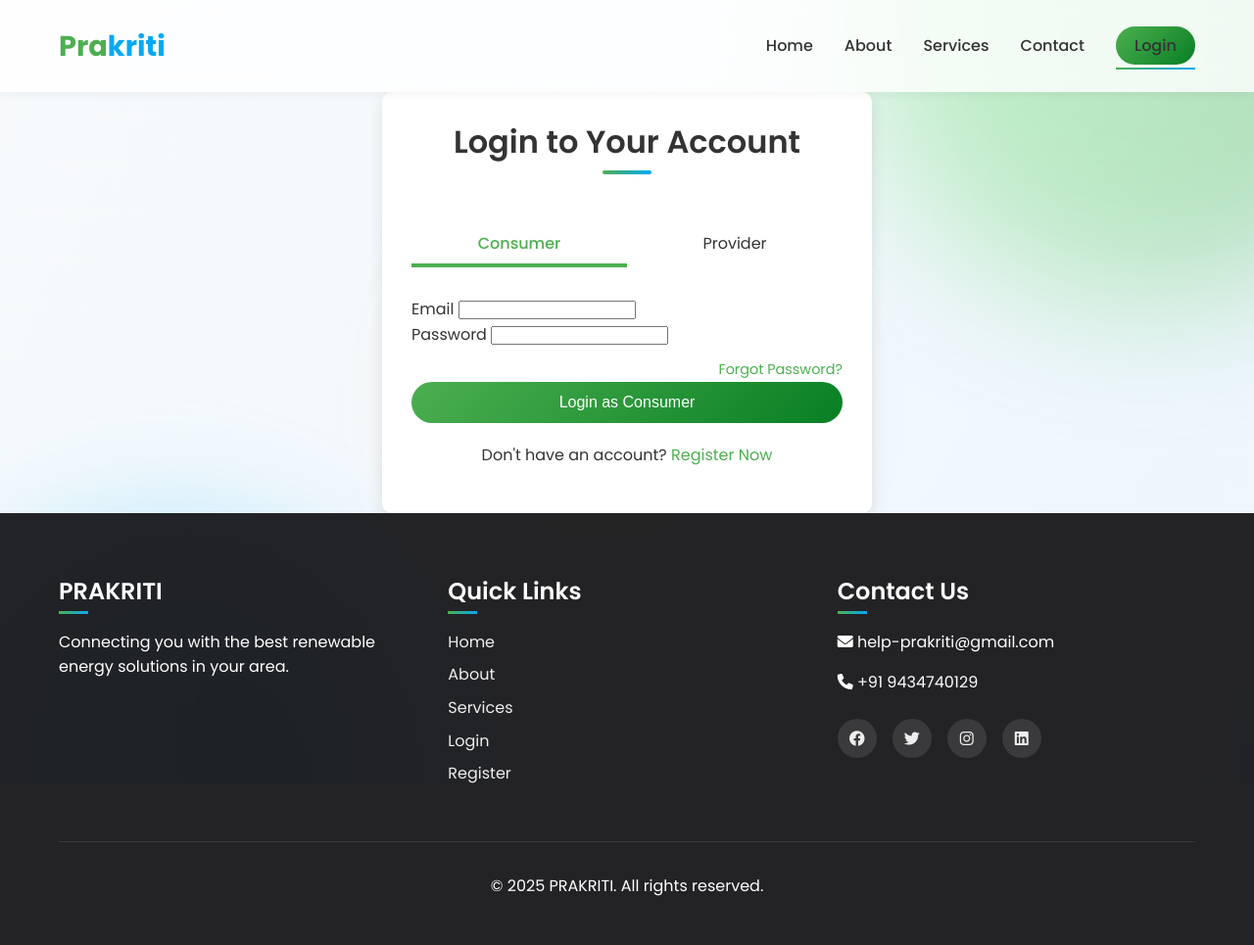
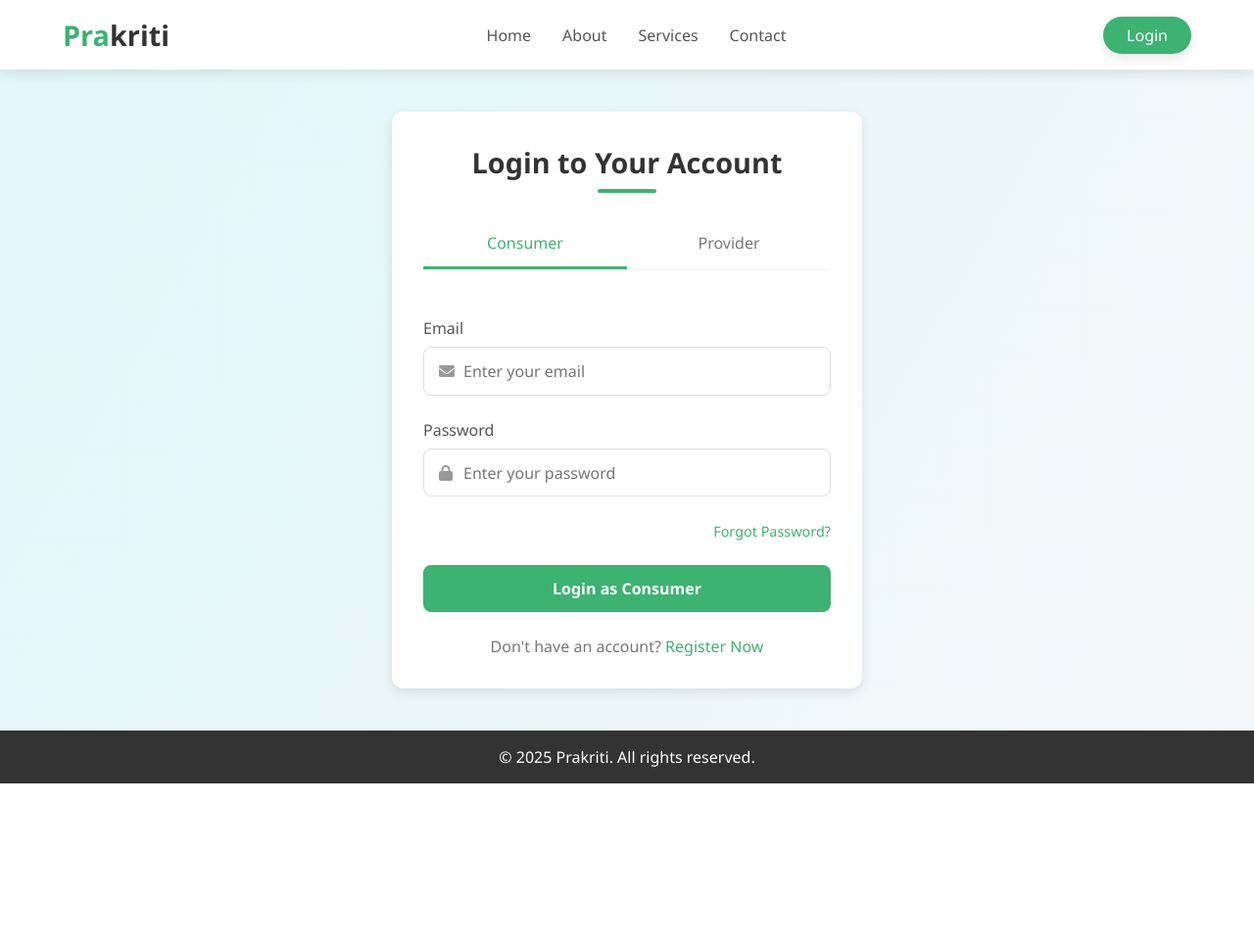
Before and after one commit to TuhinDey18/PRAKRITI, a plain HTML site: page login.html in a window 1280 px wide. Shown: the whole page at 98% size. After the commit the page ends 800 px from the top, so only its background shows below. Drawn offline with Linux system fonts and the light colour scheme.

Commit message:
Update login.html

```diff
--- a/login.html
+++ b/login.html
@@ -3,223 +3,368 @@
 <head>
     <meta charset="UTF-8">
     <meta name="viewport" content="width=device-width, initial-scale=1.0">
-    <title>Login - PRAKRITI</title>
-    <link rel="stylesheet" href="css/styles.css">
+    <title>Prakriti - Login</title>
     <link rel="stylesheet" href="https://cdnjs.cloudflare.com/ajax/libs/font-awesome/6.0.0/css/all.min.css">
-    <link rel="preconnect" href="https://fonts.googleapis.com">
-    <link rel="preconnect" href="https://fonts.gstatic.com" crossorigin>
-    <link href="https://fonts.googleapis.com/css2?family=Poppins:wght@300;400;500;600;700&display=swap" rel="stylesheet">
     <style>
-        /* Additional CSS for the tabs */
-        .tab-container {
+        :root {
+            --primary-color: #3CB371;
+            --primary-dark: #2E8B57;
+            --light-bg: #f5f8fa;
+            --shadow: 0 4px 12px rgba(0, 0, 0, 0.1);
+            --transition: all 0.3s ease;
+        }
+
+        * {
+            margin: 0;
+            padding: 0;
+            box-sizing: border-box;
+            font-family: 'Segoe UI', Tahoma, Geneva, Verdana, sans-serif;
+        }
+
+        body {
+            background: linear-gradient(120deg, #e0f7fa, #f5f8fa);
+            min-height: 100vh;
+            display: flex;
+            flex-direction: column;
+        }
+
+        .navbar {
+            display: flex;
+            justify-content: space-between;
+            align-items: center;
+            padding: 1rem 5%;
+            background-color: white;
+            box-shadow: var(--shadow);
+        }
+
+        .logo {
+            font-size: 1.8rem;
+            font-weight: 700;
+            color: var(--primary-color);
+        }
+
+        .logo span {
+            color: #333;
+        }
+
+        .nav-links {
+            display: flex;
+            gap: 2rem;
+        }
+
+        .nav-links a {
+            text-decoration: none;
+            color: #555;
+            font-weight: 500;
+            transition: var(--transition);
+        }
+
+        .nav-links a:hover {
+            color: var(--primary-color);
+        }
+
+        .login-btn {
+            background-color: var(--primary-color);
+            color: white;
+            padding: 0.5rem 1.5rem;
+            border-radius: 50px;
+            box-shadow: var(--shadow);
+            cursor: pointer;
+            transition: var(--transition);
+        }
+
+        .login-btn:hover {
+            background-color: var(--primary-dark);
+            transform: translateY(-2px);
+        }
+
+        .container {
             display: flex;
             justify-content: center;
-            margin-bottom: 30px;
+            align-items: center;
+            flex: 1;
+            padding: 2rem;
         }
+
+        .login-container {
+            background-color: white;
+            border-radius: 12px;
+            box-shadow: var(--shadow);
+            width: 100%;
+            max-width: 480px;
+            overflow: hidden;
+        }
+
+        .login-header {
+            padding: 2rem 2rem 1rem;
+            text-align: center;
+        }
+
+        .login-header h1 {
+            color: #333;
+            font-size: 1.8rem;
+            margin-bottom: 0.5rem;
+        }
+
+        .login-header .underline {
+            height: 4px;
+            width: 60px;
+            background-color: var(--primary-color);
+            margin: 0 auto;
+            border-radius: 4px;
+        }
+
+        .tabs {
+            display: flex;
+            border-bottom: 1px solid #eee;
+            margin-top: 1.5rem;
+        }
+
         .tab {
-            padding: 10px 30px;
+            flex: 1;
+            text-align: center;
+            padding: 1rem;
             cursor: pointer;
-            border-bottom: 2px solid transparent;
-            transition: all 0.3s ease;
+            font-weight: 500;
+            color: #777;
+            transition: var(--transition);
+            position: relative;
         }
+
         .tab.active {
-            border-bottom: 2px solid #4CAF50;
-            color: #4CAF50;
+            color: var(--primary-color);
+        }
+
+        .tab.active::after {
+            content: '';
+            position: absolute;
+            bottom: 0;
+            left: 0;
+            width: 100%;
+            height: 3px;
+            background-color: var(--primary-color);
+        }
+
+        .login-form {
+            padding: 2rem;
+        }
+
+        .form-group {
+            margin-bottom: 1.5rem;
+            position: relative;
+        }
+
+        .form-group label {
+            display: block;
+            margin-bottom: 0.5rem;
+            color: #555;
             font-weight: 500;
         }
-        .tab-content {
-            display: none;
+
+        .input-group {
+            position: relative;
         }
-        .tab-content.active {
-            display: block;
+
+        .input-group i {
+            position: absolute;
+            left: 1rem;
+            top: 50%;
+            transform: translateY(-50%);
+            color: #999;
         }
-        /* Style for the form container */
-        .form-container {
-            max-width: 500px;
-            margin: 0 auto;
-            padding: 30px;
-            background-color: #fff;
-            border-radius: 10px;
-            box-shadow: 0 5px 15px rgba(0,0,0,0.1);
+
+        .form-control {
+            width: 100%;
+            padding: 0.8rem 1rem 0.8rem 2.5rem;
+            border: 1px solid #ddd;
+            border-radius: 8px;
+            font-size: 1rem;
+            transition: var(--transition);
         }
-        /* Register links */
-        .register-links {
-            text-align: center;
-            margin-top: 20px;
+
+        .form-control:focus {
+            border-color: var(--primary-color);
+            box-shadow: 0 0 0 2px rgba(60, 179, 113, 0.2);
+            outline: none;
         }
-        .register-links a {
-            color: #4CAF50;
+
+        .forgot-password {
+            text-align: right;
+            margin-bottom: 1.5rem;
+        }
+
+        .forgot-password a {
+            color: var(--primary-color);
             text-decoration: none;
+            font-size: 0.9rem;
+            transition: var(--transition);
         }
-        .register-links a:hover {
+
+        .forgot-password a:hover {
             text-decoration: underline;
         }
-        /* Forgot password */
-        .forgot-password {
-            text-align: right;
-            margin-top: 10px;
+
+        .btn-login {
+            width: 100%;
+            padding: 0.8rem;
+            background-color: var(--primary-color);
+            color: white;
+            border: none;
+            border-radius: 8px;
+            font-size: 1rem;
+            font-weight: 600;
+            cursor: pointer;
+            transition: var(--transition);
         }
-        .forgot-password a {
-            color: #4CAF50;
+
+        .btn-login:hover {
+            background-color: var(--primary-dark);
+            transform: translateY(-2px);
+        }
+
+        .register-link {
+            text-align: center;
+            margin-top: 1.5rem;
+            color: #777;
+        }
+
+        .register-link a {
+            color: var(--primary-color);
             text-decoration: none;
-            font-size: 0.9em;
+            font-weight: 500;
+            transition: var(--transition);
         }
-        .forgot-password a:hover {
+
+        .register-link a:hover {
             text-decoration: underline;
+        }
+
+        .footer {
+            background-color: #333;
+            color: white;
+            text-align: center;
+            padding: 1rem;
+            margin-top: auto;
+        }
+
+        /* Responsive styles */
+        @media (max-width: 768px) {
+            .navbar {
+                flex-direction: column;
+                gap: 1rem;
+            }
+
+            .container {
+                padding: 1rem;
+            }
         }
     </style>
 </head>
 <body>
-    <div class="gradient-background">
-        <div class="shape shape1"></div>
-        <div class="shape shape2"></div>
-        <div class="shape shape3"></div>
+    <nav class="navbar">
+        <div class="logo">Pra<span>kriti</span></div>
+        <div class="nav-links">
+            <a href="index.html">Home</a>
+            <a href="about.html">About</a>
+            <a href="services.html">Services</a>
+            <a href="contact.html">Contact</a>
         </div>
+        <div class="login-btn">Login</div>
+    </nav>
 
-    <header>
-        <nav class="container">
-            <div class="logo">
-                <a href="index.html">
-                    <span class="eco">Pra</span><span class="connect">kriti</span>
-                </a>
-            </div>
-            <ul class="nav-links">
-                <li><a href="index.html">Home</a></li>
-                <li><a href="index.html#about">About</a></li>
-                <li><a href="index.html#services">Services</a></li>
-                <li><a href="index.html#contact">Contact</a></li>
-                <li><a href="login.html" class="btn-login active">Login</a></li>
-            </ul>
-            <div class="menu-toggle">
-                <i class="fas fa-bars"></i>
-            </div>
-        </nav>
-    </header>
+    <div class="container">
+        <div class="login-container">
+            <div class="login-header">
+                <h1>Login to Your Account</h1>
+                <div class="underline"></div>
 
-    <main>
-        <section class="login-section">
-            <div class="container">
-                <div class="form-container">
-                    <h2 class="section-title text-center">Login to Your Account</h2>
-
-                    <div class="tab-container">
-                        <div class="tab active" id="consumer-login-tab">Consumer</div>
-                        <div class="tab" id="provider-login-tab">Provider</div>
-                    </div>
-
-                    <!-- Consumer Login Form -->
-                    <div class="tab-content active" id="consumer-login-content">
-                        <form id="consumer-login-form">
-                            <div class="form-group">
-                                <label for="consumer-email">Email</label>
-                                <input type="email" id="consumer-email" name="email" required>
-                            </div>
-                            <div class="form-group">
-                                <label for="consumer-password">Password</label>
-                                <input type="password" id="consumer-password" name="password" required>
-                            </div>
-                            <div class="forgot-password">
-                                <a href="forgot-password.html?type=consumer">Forgot Password?</a>
-                            </div>
-                            <button type="submit" class="btn btn-primary btn-block">Login as Consumer</button>
-                        </form>
-                        <div class="register-links">
-                            <p>Don't have an account? <a href="register.html">Register Now</a></p>
+                <div class="tabs">
+                    <div class="tab active" id="consumer-tab">Consumer</div>
+                    <div class="tab" id="provider-tab">Provider</div>
                 </div>
             </div>
 
-                    <!-- Provider Login Form -->
-                    <div class="tab-content" id="provider-login-content">
-                        <form id="provider-login-form">
+            <div class="login-form" id="consumer-form">
                 <div class="form-group">
-                                <label for="provider-email">Business Email</label>
-                                <input type="email" id="provider-email" name="email" required>
+                    <label for="email">Email</label>
+                    <div class="input-group">
+                        <i class="fas fa-envelope"></i>
+                        <input type="email" id="email" class="form-control" placeholder="Enter your email">
                     </div>
+                </div>
+
+                <div class="form-group">
+                    <label for="password">Password</label>
+                    <div class="input-group">
+                        <i class="fas fa-lock"></i>
+                        <input type="password" id="password" class="form-control" placeholder="Enter your password">
+                    </div>
+                </div>
+
+                <div class="forgot-password">
+                    <a href="#">Forgot Password?</a>
+                </div>
+
+                <button class="btn-login">Login as Consumer</button>
+
+                <div class="register-link">
+                    Don't have an account? <a href="register.html">Register Now</a>
+                </div>
+            </div>
+
+            <div class="login-form" id="provider-form" style="display: none;">
+                <div class="form-group">
+                    <label for="provider-email">Email</label>
+                    <div class="input-group">
+                        <i class="fas fa-envelope"></i>
+                        <input type="email" id="provider-email" class="form-control" placeholder="Enter your email">
+                    </div>
+                </div>
+
                 <div class="form-group">
                     <label for="provider-password">Password</label>
-                                <input type="password" id="provider-password" name="password" required>
+                    <div class="input-group">
+                        <i class="fas fa-lock"></i>
+                        <input type="password" id="provider-password" class="form-control" placeholder="Enter your password">
                     </div>
+                </div>
+
                 <div class="forgot-password">
-                                <a href="forgot-password.html?type=provider">Forgot Password?</a>
+                    <a href="#">Forgot Password?</a>
                 </div>
-                            <button type="submit" class="btn btn-primary btn-block">Login as Provider</button>
-                        </form>
-                        <div class="register-links">
-                            <p>Don't have a provider account? <a href="register.html">Register as Provider</a></p>
+
+                <button class="btn-login">Login as Provider</button>
+
+                <div class="register-link">
+                    Don't have an account? <a href="register.html">Register Now</a>
                 </div>
             </div>
         </div>
     </div>
-        </section>
-    </main>
 
-    <footer>
-        <div class="container">
-            <div class="footer-content">
-                <div class="footer-section">
-                    <h3>PRAKRITI</h3>
-                    <p>Connecting you with the best renewable energy solutions in your area.</p>
-                </div>
-                <div class="footer-section">
-                    <h3>Quick Links</h3>
-                    <ul>
-                        <li><a href="index.html">Home</a></li>
-                        <li><a href="index.html#about">About</a></li>
-                        <li><a href="index.html#services">Services</a></li>
-                        <li><a href="login.html">Login</a></li>
-                        <li><a href="register.html">Register</a></li>
-                    </ul>
-                </div>
-                <div class="footer-section">
-                    <h3>Contact Us</h3>
-                    <p><i class="fas fa-envelope"></i> help-prakriti@gmail.com</p>
-                    <p><i class="fas fa-phone"></i> +91 9434740129</p>
-                    <div class="social-icons">
-                        <a href="#"><i class="fab fa-facebook"></i></a>
-                        <a href="#"><i class="fab fa-twitter"></i></a>
-                        <a href="#"><i class="fab fa-instagram"></i></a>
-                        <a href="#"><i class="fab fa-linkedin"></i></a>
-                    </div>
-                </div>
-            </div>
-            <div class="footer-bottom">
-                <p>&copy; 2025 PRAKRITI. All rights reserved.</p>
-            </div>
-        </div>
+    <footer class="footer">
+        &copy; 2025 Prakriti. All rights reserved.
     </footer>
 
     <script>
-        // Tab switching functionality
         document.addEventListener('DOMContentLoaded', function() {
-            // Get URL parameters to check if we should default to provider tab
-            const urlParams = new URLSearchParams(window.location.search);
-            const userType = urlParams.get('type');
-
-            const consumerTab = document.getElementById('consumer-login-tab');
-            const providerTab = document.getElementById('provider-login-tab');
-            const consumerContent = document.getElementById('consumer-login-content');
-            const providerContent = document.getElementById('provider-login-content');
-
-            // If type=provider in URL, show provider tab by default
-            if (userType === 'provider') {
-                providerTab.classList.add('active');
-                consumerTab.classList.remove('active');
-                providerContent.classList.add('active');
-                consumerContent.classList.remove('active');
-            }
+            const consumerTab = document.getElementById('consumer-tab');
+            const providerTab = document.getElementById('provider-tab');
+            const consumerForm = document.getElementById('consumer-form');
+            const providerForm = document.getElementById('provider-form');
 
             consumerTab.addEventListener('click', function() {
                 consumerTab.classList.add('active');
                 providerTab.classList.remove('active');
-                consumerContent.classList.add('active');
-                providerContent.classList.remove('active');
+                consumerForm.style.display = 'block';
+                providerForm.style.display = 'none';
             });
 
             providerTab.addEventListener('click', function() {
                 providerTab.classList.add('active');
                 consumerTab.classList.remove('active');
-                providerContent.classList.add('active');
-                consumerContent.classList.remove('active');
+                providerForm.style.display = 'block';
+                consumerForm.style.display = 'none';
             });
         });
     </script>
```
Lines whose indentation alone changed are shown as unchanged.
